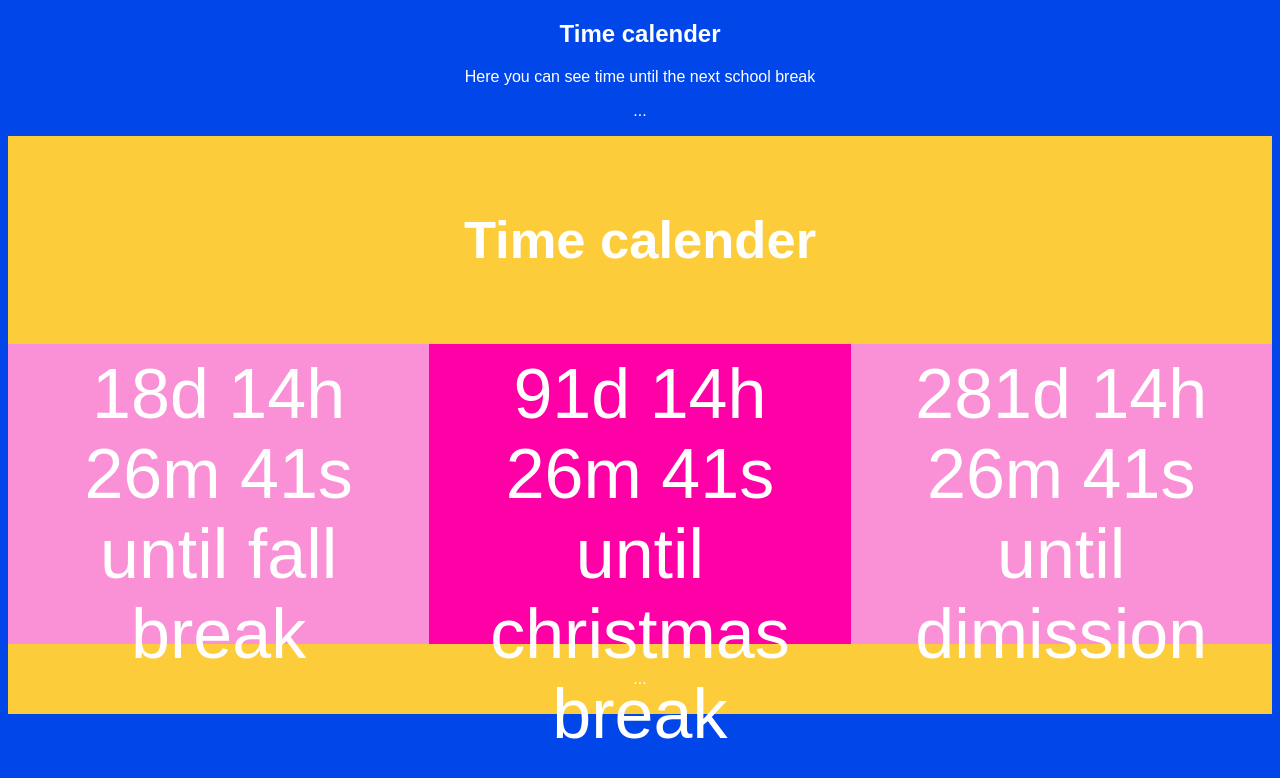
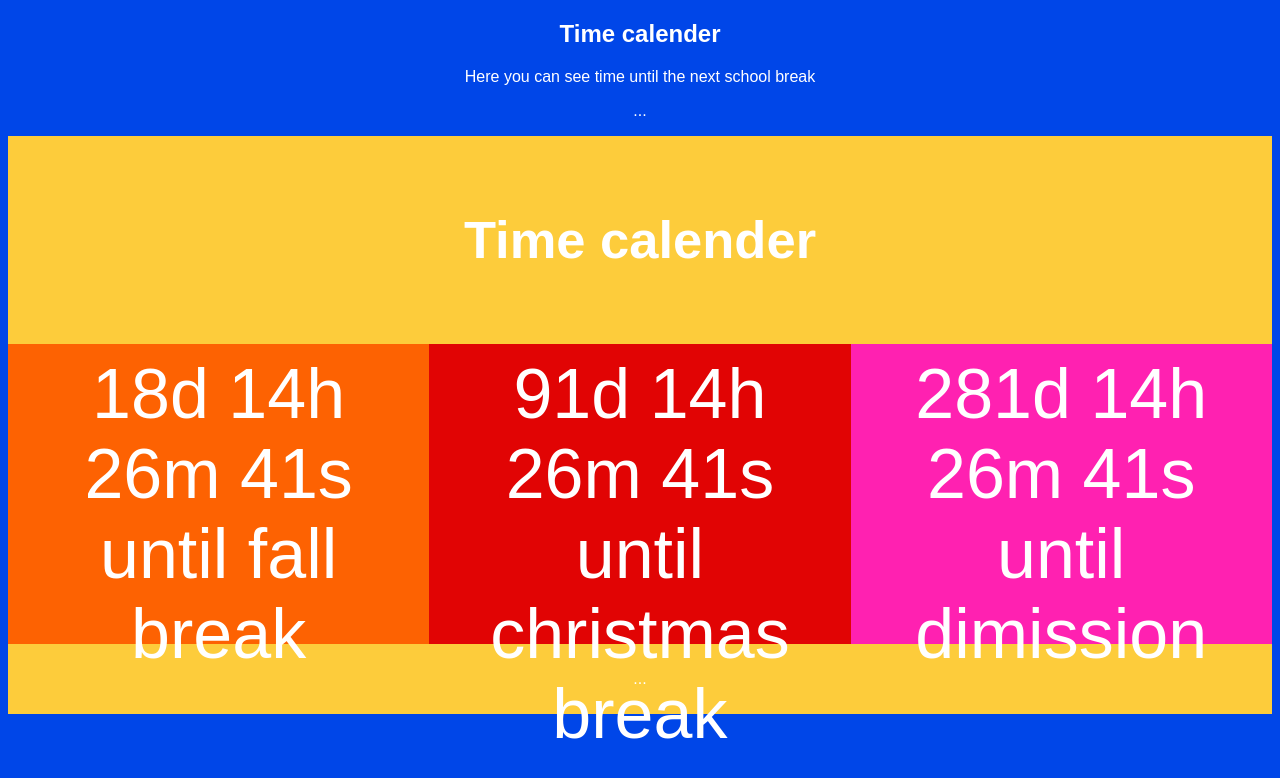
Before and after one commit to EmilieBentsen/Clock_Website, a website: page public/frontpage.html in a window 1280 px wide. Drawn offline with Linux system fonts and the light colour scheme.

Commit message:
test, red column, pink column, orange column

```diff
--- a/public/frontpage.html
+++ b/public/frontpage.html
@@ -21,9 +21,9 @@
 </div>
 
 <div class="row">
-  <div class="column" id="column1" style="background-color:rgb(250, 144, 213);">loading countdown...</div>
-  <div class="column" id="column2" style="background-color:rgb(254, 0, 165);">loading countdown...</div>
-  <div class="column" id="column3" style="background-color:rgb(250, 144, 213);">loading countdown...</div>
+  <div class="column" id="column1" style="background-color:rgb(253, 98, 2);">loading countdown...</div>
+  <div class="column" id="column2" style="background-color:rgb(225, 4, 4);">loading countdown...</div>
+  <div class="column" id="column3" style="background-color:rgb(255, 33, 177);">loading countdown...</div>
 </div>
 
 <div class="footer">
```
